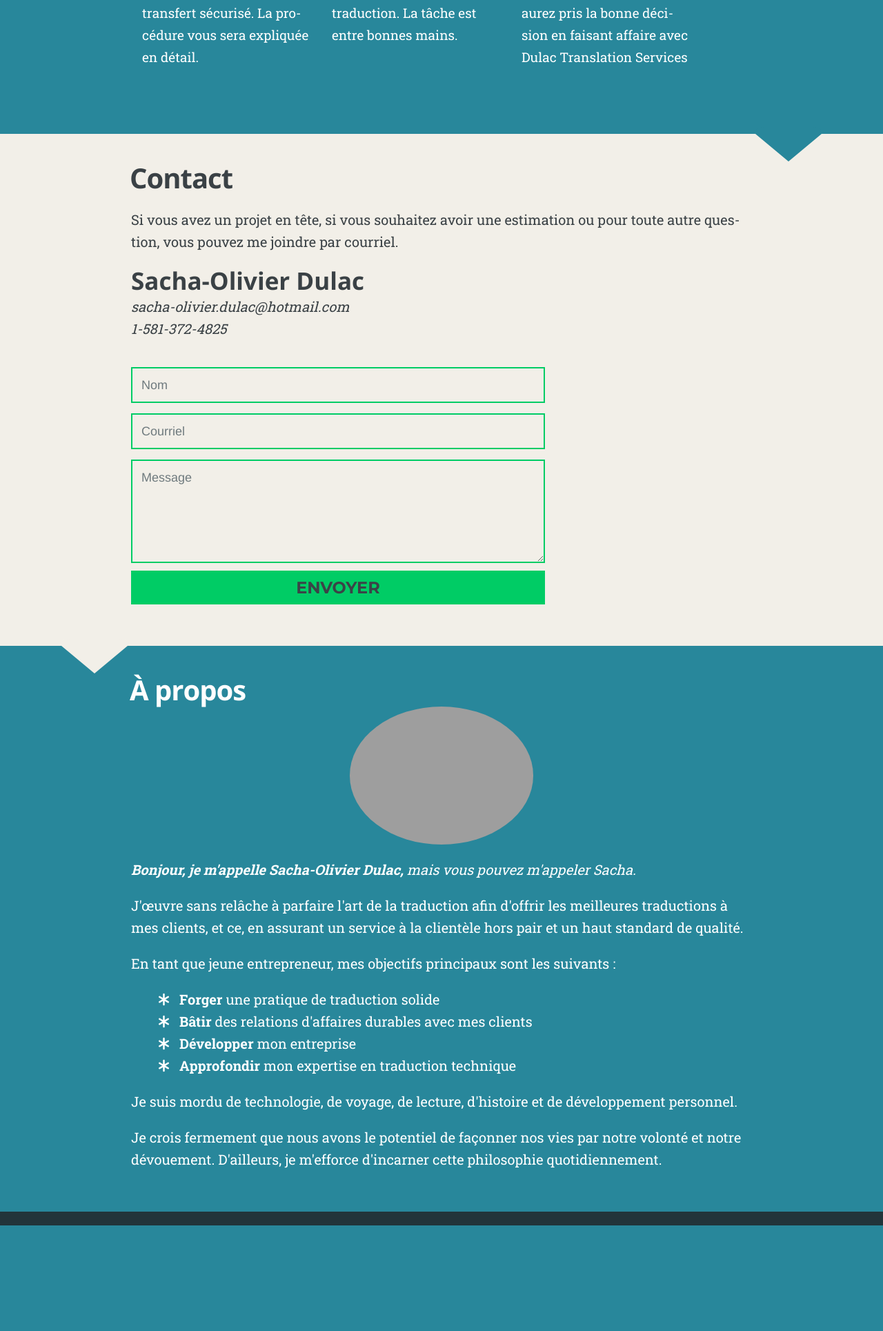
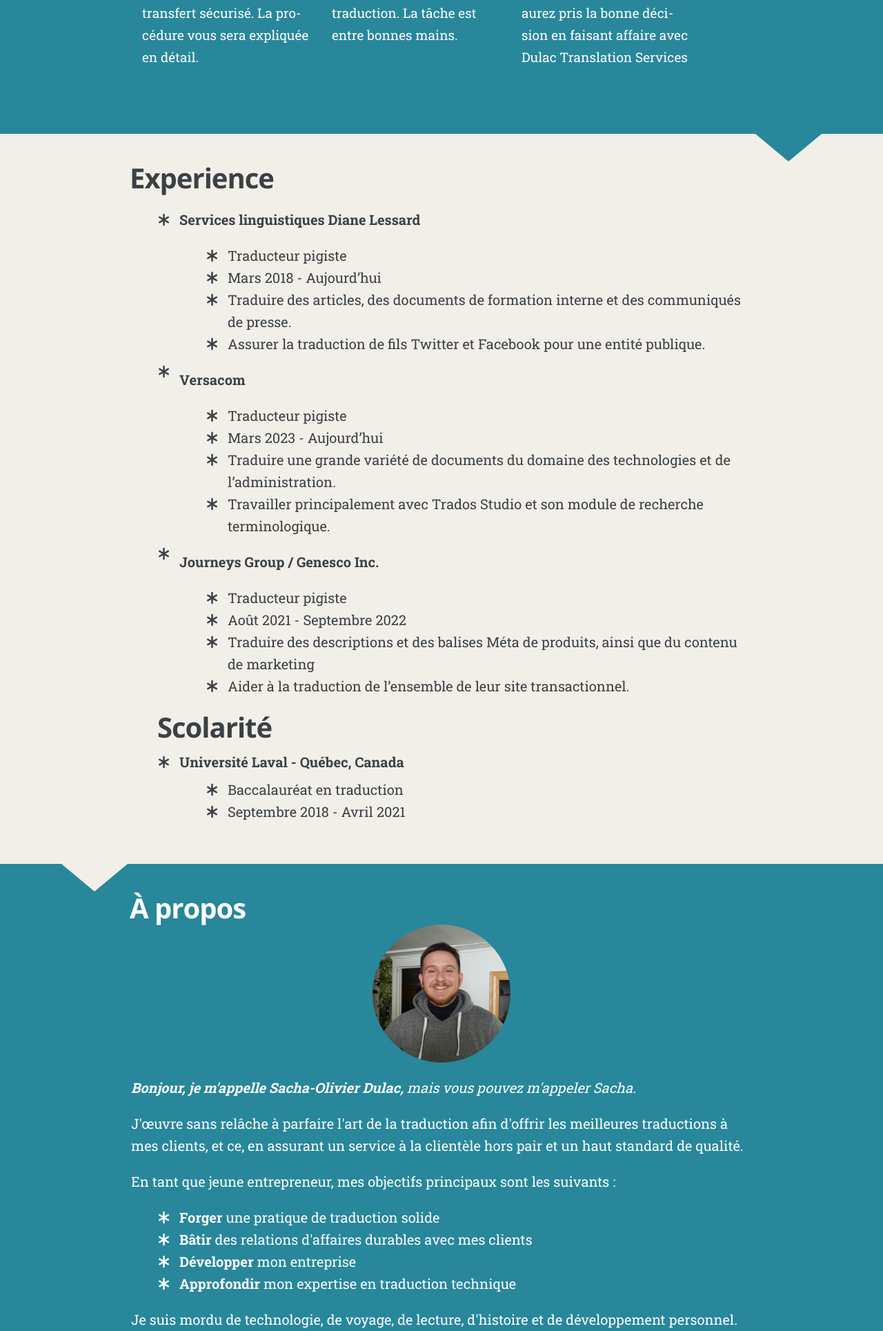
Before and after one commit to gultar/dulactranslation-services, a Flask app: page /french in a window 1280 px wide. Shown: the part 2034-3963 px from the top of the page at 69% size. Before the commit the page ends 3810 px from the top, so only its background shows below. Run offline with Flask 3, Linux system fonts and the light colour scheme; some libraries are stand-ins or nearby versions; grey boxes are pictures that could not be loaded.

Commit message:
added experience section

```diff
--- a/templates/french.html
+++ b/templates/french.html
@@ -259,6 +259,99 @@
 
                 <header class="post-header">
 
+                    <h2 class="post-title">Experience</h2>
+
+                </header>
+                <section class="post-content">
+
+                    <ul>
+                        <li>
+                            <p><strong>Services linguistiques Diane Lessard</strong></p>
+                            <ul>
+                                <li>Traducteur pigiste</li>
+                                <li>Mars 2018 - Aujourd’hui</li>
+                                <li>Traduire des articles, des documents de formation interne et des communiqués de presse.</li>
+                                <li>Assurer la traduction de fils Twitter et Facebook pour une entité publique.</li>
+                            </ul>
+                        </li>
+                        <li>
+                            <p><strong>Versacom</strong></p>
+                            <ul>
+                                <li>Traducteur pigiste</li>
+                                <li>Mars 2023 - Aujourd’hui</li>
+                                <li>Traduire une grande variété de documents du domaine des technologies et de l’administration.</li>
+                                <li>Travailler principalement avec Trados Studio et son module de recherche terminologique.</li>
+                            </ul>
+                        </li>
+                        <li>
+                            <p><strong>Journeys Group / Genesco Inc.</strong></p>
+                            <ul>
+                                <li>Traducteur pigiste</li>
+                                <li>Août 2021 - Septembre 2022</li>
+                                <li>Traduire des descriptions et des balises Méta de produits, ainsi que du contenu de marketing</li>
+                                <li>Aider à la traduction de l’ensemble de leur site transactionnel.</li>
+                            </ul>
+                        </li>
+                    </ul>
+
+                    <ul>
+                        <h2 id="scolarité">
+                            Scolarité
+                        </h2>
+                        <li><strong>Université Laval - Québec, Canada</strong>
+                            <ul>
+                                <li>Baccalauréat en traduction</li>
+                                <li>Septembre 2018 - Avril 2021</li>
+                            </ul>
+                        </li>
+                    </ul>
+                </section>
+            </article>
+            <div class='post-after'></div>
+        </div>
+
+
+        <div class='post-holder'>
+
+            <article class="post tag-getting-started last">
+
+                <header class="post-header">
+
+                    <h2 class="post-title">À propos</h2>
+
+                </header>
+                <section class="post-content">
+                    <img src="./assets/images/portrait_moi.jpg" class="self-image" alt="" />
+                    <p>
+                    <p><strong><em>Bonjour, je m'appelle Sacha-Olivier Dulac, </em></strong><em>mais vous pouvez
+                            m'appeler Sacha.<strong> </strong></em></p>
+                    <p>J'œuvre sans relâche à parfaire l'art de la traduction afin d'offrir les meilleures traductions à
+                        mes clients, et ce, en assurant un service à la clientèle hors pair et un haut standard de
+                        qualité.</p>
+                    <p>En tant que jeune entrepreneur, mes objectifs principaux sont les suivants :</p>
+                    <ul>
+                        <li><strong>Forger</strong> une pratique de traduction solide </li>
+                        <li><strong>Bâtir</strong> des relations d'affaires durables avec mes clients </li>
+                        <li><strong>Développer</strong> mon entreprise</li>
+                        <li><strong>Approfondir</strong> mon expertise en traduction technique </li>
+                    </ul>
+                    <p>Je suis mordu de technologie, de voyage, de lecture, d'histoire et de développement personnel.
+                    </p>
+                    <p>Je crois fermement que nous avons le potentiel de façonner nos vies par notre volonté et notre
+                        dévouement. D'ailleurs, je m'efforce d'incarner cette philosophie quotidiennement.</p>
+                    </p>
+                </section>
+            </article>
+            <div class='post-after'></div>
+        </div>
+
+        <div class='post-holder'>
+
+            <article class="post">
+
+
+                <header class="post-header">
+
                     <h2 class="post-title">Contact</h2>
 
                 </header>
```
Also changed, not shown: other parts of templates/french.html (+0 -36 lines), templates/english.html (+89 -34 lines), assets/images/portrait_moi.jpg (added), 1 other file.
